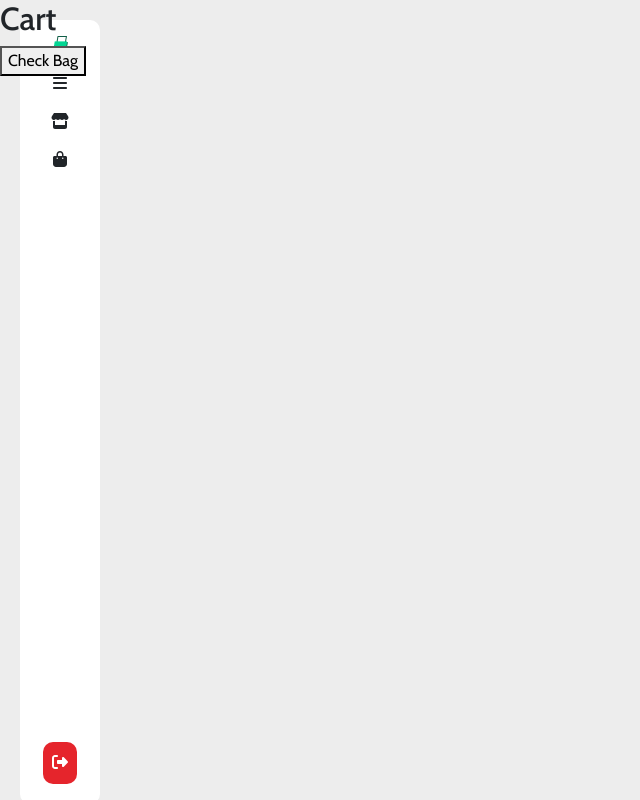
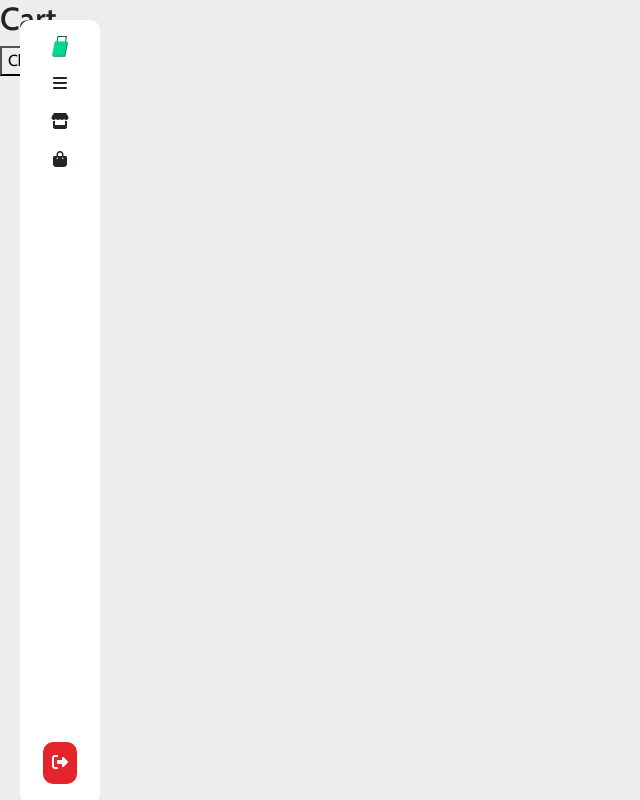
Before and after one commit to hexadecimal2/E-Commerce-Store, a React (Create React App) app: page /check-bag in a window 1280 px wide. Shown: the whole page, without its empty margins (0-640 px from the left). Built offline with nearby package versions, Linux system fonts and the light colour scheme.

Commit message:
Sidebar is functional

```diff
--- a/src/components/Sidebar.jsx
+++ b/src/components/Sidebar.jsx
@@ -21,7 +21,7 @@ const Sidebar = () => {
             <img src={Logo} alt="commerce website logo" />
           </div>
           </Link>
-          <button className="btn menu-btn" onClick={toggleSidebar}>
+          <button className="btn toggle-button" onClick={toggleSidebar}>
             <FontAwesomeIcon icon={isExpanded ? faTimes : faBars} />
           </button>
 
--- a/src/styles/Sidebar.css
+++ b/src/styles/Sidebar.css
@@ -1,12 +1,13 @@
 
 .sidebar {
+    height: 98vh;
+    width: 80px;
     position: fixed;
-    z-index: -1;
+    z-index: 1;
     top: 0;
     left: 0;
-    height: 98vh;
-    width: 80px;
     background-color: #ffffff;
+    overflow-x: hidden;
     text-align: center;
     padding: 8px;
     margin: 20px;
@@ -29,6 +30,12 @@ ul {
     padding: 0;
 }
 
+.active li {
+    background-color: #1A1F16;
+    color: #ffffff;
+    border-radius: 8px;
+}
+
 .link {
     text-decoration: none;
     color: #1A1F16;
@@ -44,14 +51,6 @@ ul {
     margin-left: 10px;
 }
 
-/* .nav-links .link li.active .btn {
-    background-color: #1A1F16;
-    color: #ffffff;
-} */
-/* .sidebar.expanded .nav.links .link li .btn span {
-    display: inline-block;
-} */
-
 .bottom-sidebar .btn {
     position: absolute;
     color: #ffffff;
```
